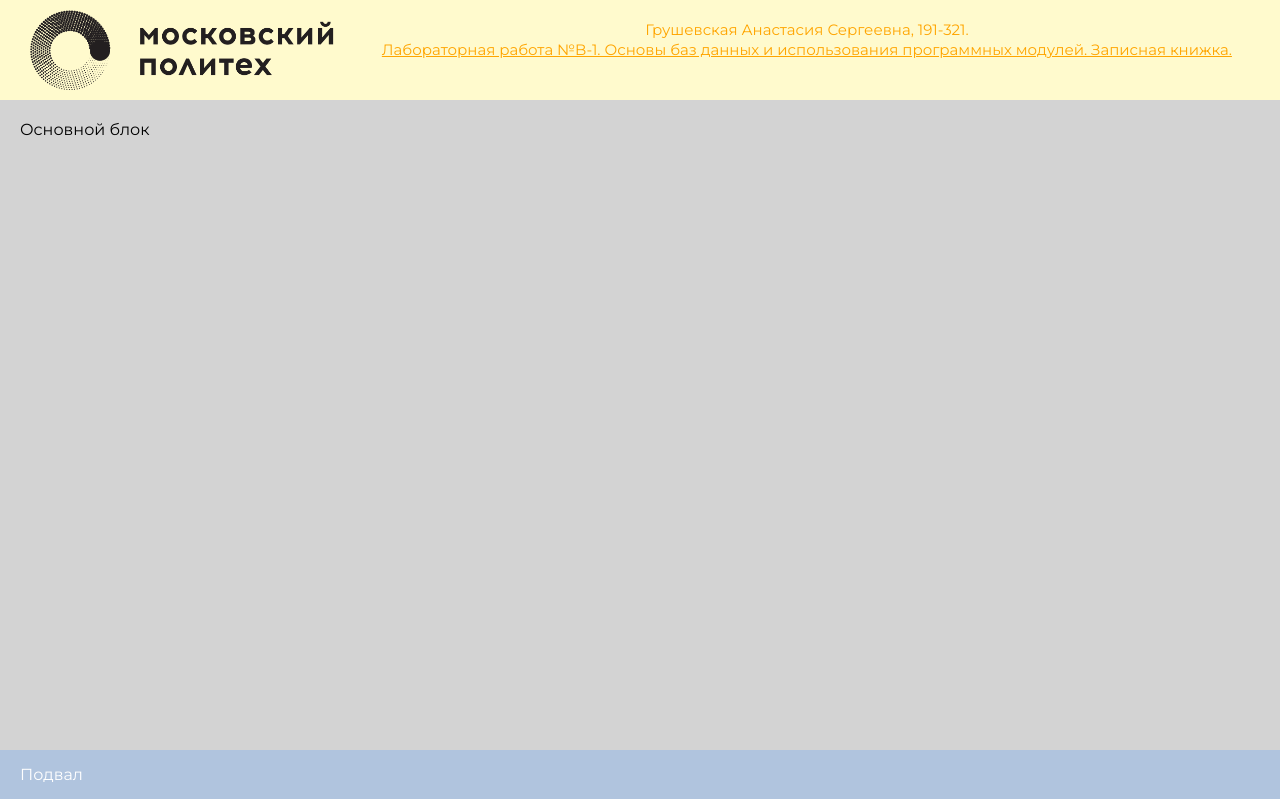
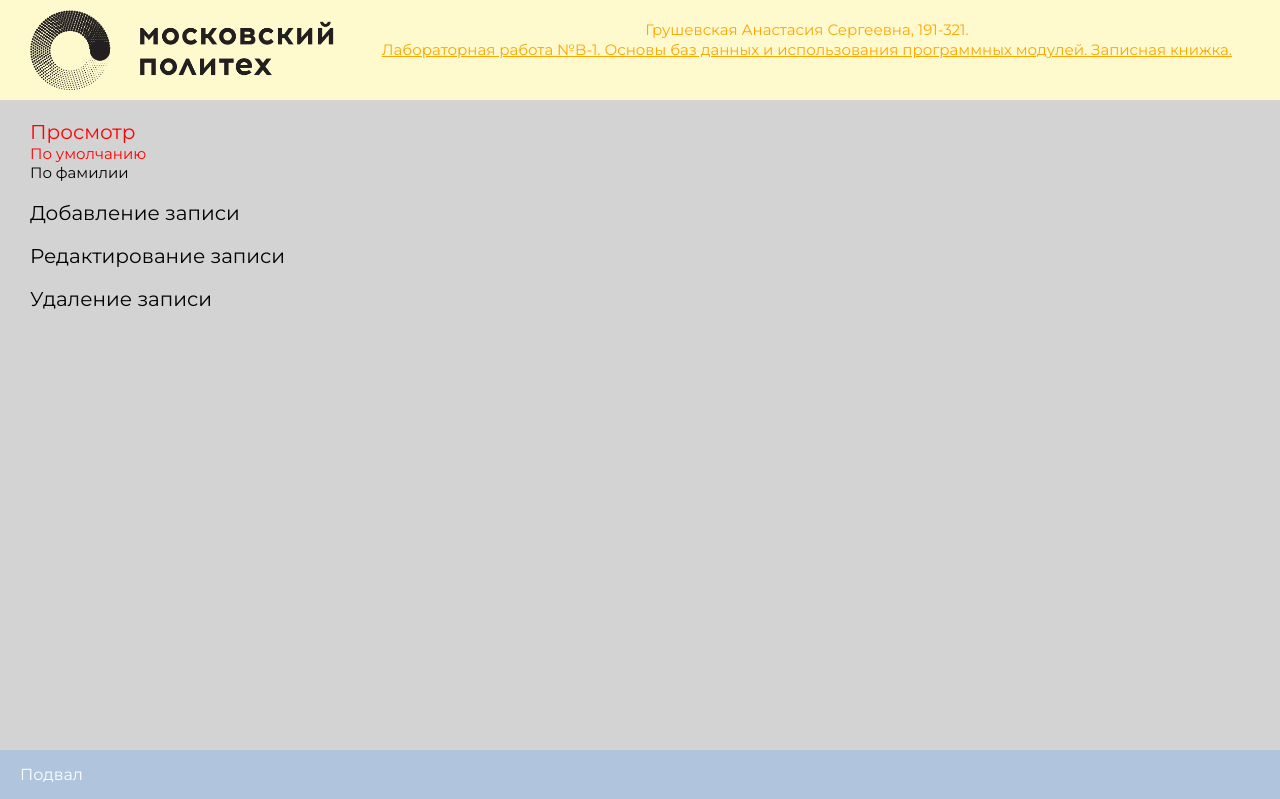
Before and after one commit to StacyGru/php1, a PHP site: page /lab9/index.php in a window 1280 px wide. Shown: the top 799 px of the page. Run offline with PHP 8.4, Linux system fonts and the light colour scheme.

Commit message:
Лаба 9, листинг 2

```diff
--- a/lab9/index.php
+++ b/lab9/index.php
@@ -21,7 +21,23 @@
             </header>
 
         <main>
-            Основной блок
+
+            <?php
+                require "menu.php";
+
+                if ($_GET['p'] == 'viewer')
+                    include 'viewer.php';
+                else
+                if ($_GET['p'] == 'add')
+                    include 'add.php';
+                else
+                if ($_GET['p'] == 'edir')
+                    include 'edit.php';
+                else
+                if ($_GET['p'] == 'delete')
+                    include 'delete.php';
+            ?>
+
             </main>
 
         <footer>
--- a/lab9/menu.php
+++ b/lab9/menu.php
@@ -1,30 +1,43 @@
-<div id="menu">
+<div id="menu" class="menu">
     <?php
-        if (!is_array($_GET['p']))
-            $_GET['p'] = 'view';    // по умолчанию режим "просмотр"
+        if (!isset($_GET['p']))
+            $_GET['p'] = 'viewer';    // по умолчанию режим "просмотр"
 
         echo '<a href="/lab9/index.php/?p=viewer"'; // вывод 1-го пункта меню
         if ($_GET['p'] == 'viewer')
+            echo 'class="selected"';    // если selected то выделить
+        echo '>Просмотр</a>';
+        if ($_GET['p'] == 'viewer')
         {
-            echo 'class="selected"';    // если selected то выделить
-            echo '<div id="submenu">';  // и вывести подменю
+            echo '<div id="submenu" class="submenu">';  // вывести подменю
             echo '<a href="/lab9/index.php/?p=viewer&sort=by_id"';
             if (!isset($_GET['sort']) || $_GET['sort'] == 'by_id')
-                echo '>По умолчанию</a>';   // 1-ый пункт подменю (selected по умолчанию)
+                echo 'class="selected"';   // 1-ый пункт подменю (selected по умолчанию)
+            echo '>По умолчанию</a><br>';
             echo '<a href="/lab9/index.php/?p=viewer&sort=by_surname"';
             if (isset($_GET['sort']) && $_GET['sort'] == 'by_surname')
-                echo '>По фамилии</a>'; // 2-ой пункт подменю
+                echo 'class="selected"'; // 2-ой пункт подменю
+            echo '>По фамилии</a><br><br>';
+            echo '</div>';
         }
-        echo '>Просмотр</a>';
-
+        else
+            echo '<br><br>';
 
         echo '<a href="/lab9/index.php/?p=add"';    // вывод 2-го пункта меню
         if ($_GET['p'] == 'add')
             echo 'class="selected"';    // выделить если selected
-        echo '>Добавление записи</a>';
+        echo '>Добавление записи</a><br><br>';
+
+        echo '<a href="/lab9/index.php/?p=edit"';    // вывод 3-го пункта меню
+        if ($_GET['p'] == 'edit')
+            echo 'class="selected"';    // выделить если selected
+        echo '>Редактирование записи</a><br><br>';
+
+        echo '<a href="/lab9/index.php/?p=delete"';    // вывод 4-го пункта меню
+        if ($_GET['p'] == 'delete')
+            echo 'class="selected"';    // выделить если selected
+        echo '>Удаление записи</a>';
+
+        if (isset($_GET['p']) && $_GET['p'] != 'viewer' && $_GET['p'] != 'add' && $_GET['p'] != 'edit' && $_GET['p'] != 'delete')
+            exit;
     ?>
-
-<a>Просмотр</.a>
-<a>Добавление записи</a>
-<a>Редактирование записи</a>
-<a>Удаление записи</a>
--- a/lab9/style.css
+++ b/lab9/style.css
@@ -54,3 +54,25 @@ h1
     vertical-align: middle;
     margin-top: 20px;
 }
+
+.selected
+{
+    color: red;
+}
+
+a
+{
+    color: black;
+    text-decoration: none;
+    margin: 20px 10px;
+}
+
+.menu a
+{
+    font-size: 20px;
+}
+
+.submenu a
+{
+    font-size: 15px;
+}
```
